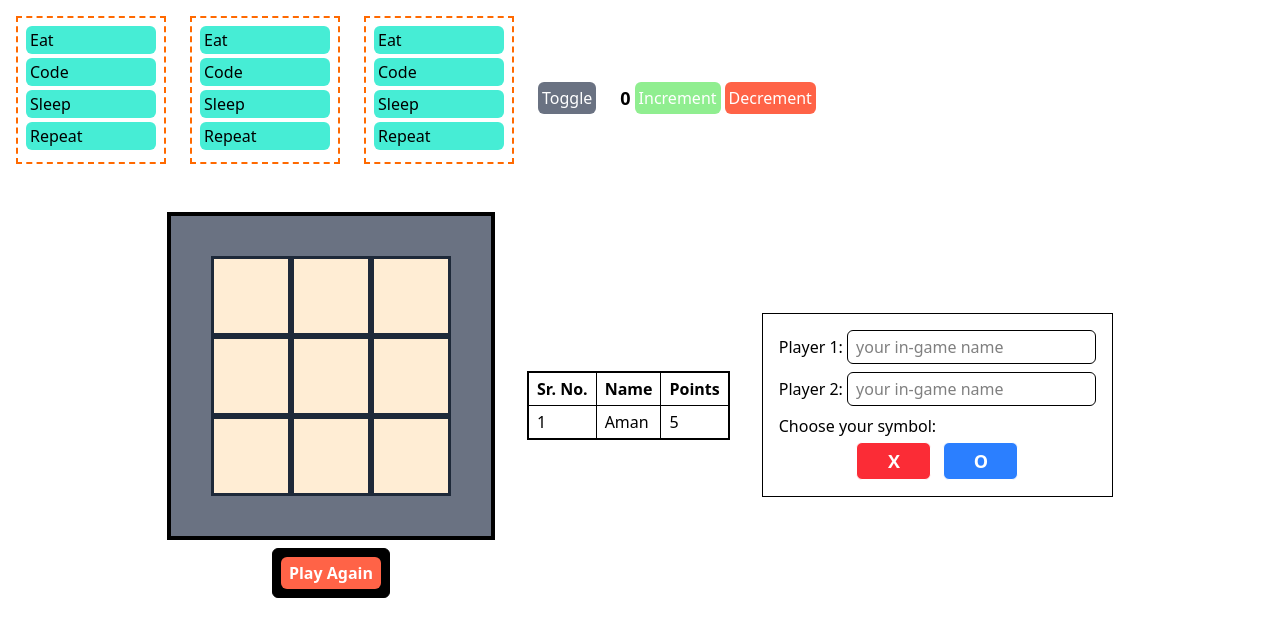
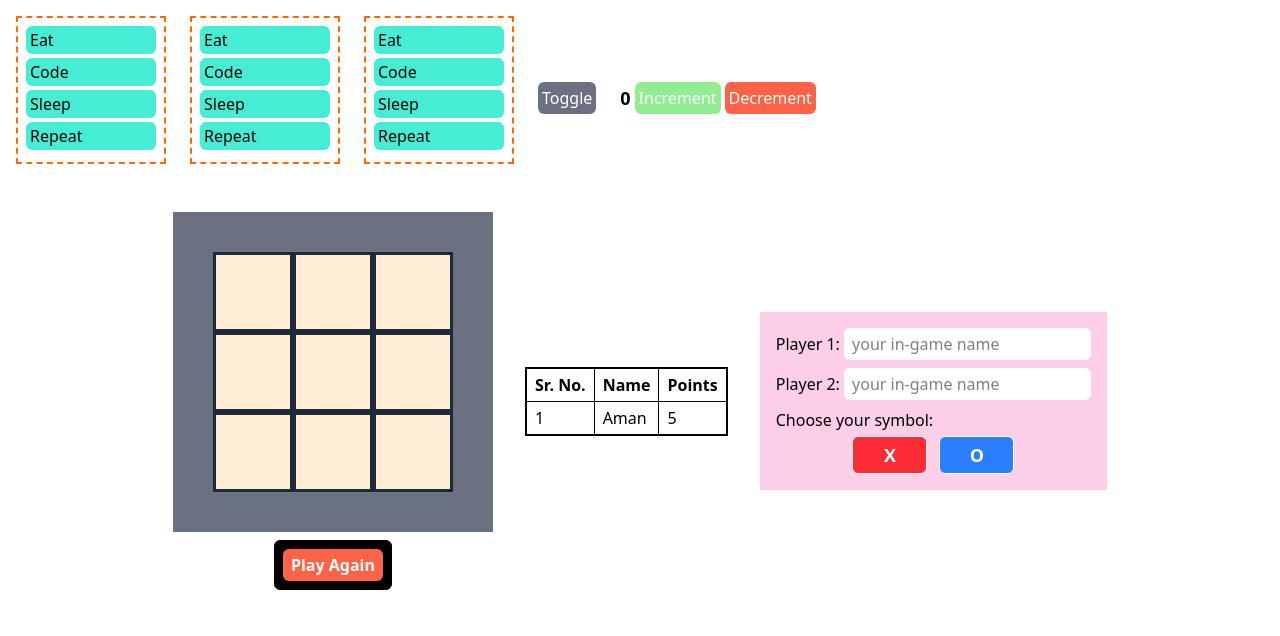
Before and after one commit to verma2510/react-project, a React (Vite) app: page / in a window 1280 px wide. Shown: the top 636 px of the page. Built offline with nearby package versions, Linux system fonts and the light colour scheme.

Commit message:
styling: player form & board

```diff
--- a/src/components/Player.tsx
+++ b/src/components/Player.tsx
@@ -7,14 +7,14 @@ const Player: React.FC = () => {
   ];
 
   return (
-    <div className="border p-4">
+    <div className="p-4 bg-pink-200">
       <form action="" className="flex flex-col">
         {players.map((player) => (
           <div key={player.id}>
             <label htmlFor={player.name}>{player.label}: </label>
             <input
               type="text"
-              className="border rounded-md px-2 py-1 mb-2"
+              className="rounded-md px-2 py-1 mb-2 bg-white focus-outline-2 focus:outline-red-400 "
               name={player.name}
               placeholder="your in-game name"
             />
--- a/src/components/TicTacToe.tsx
+++ b/src/components/TicTacToe.tsx
@@ -49,7 +49,7 @@ const TicTacToe: React.FC = () => {
   return (
     <>
       <div className="flex flex-col justify-center items-center">
-        <div className="grid grid-cols-3 grid-rows-3 gap-0 border-4 p-10 bg-gray-500">
+        <div className="grid grid-cols-3 grid-rows-3 gap-0 p-10 bg-gray-500">
           {Array.from({ length: size * size }).map((_, i) => (
             <Block onClick={() => handleClick(i)} key={i} value={board[i]} />
           ))}
```
